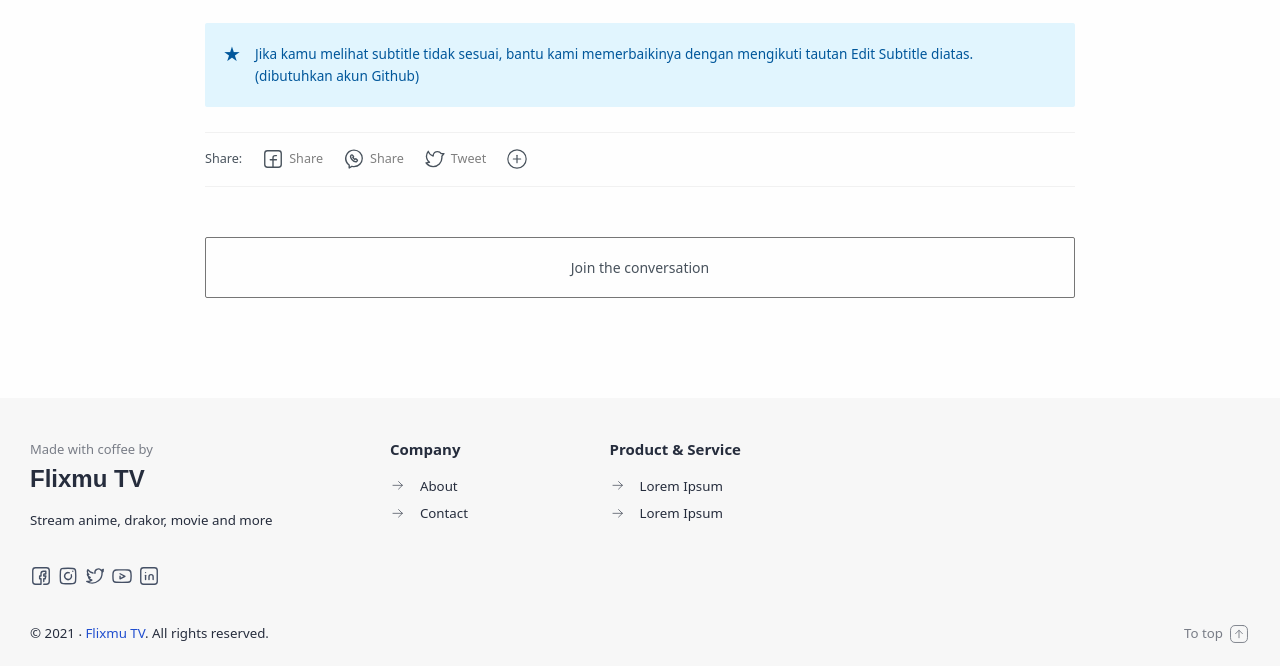
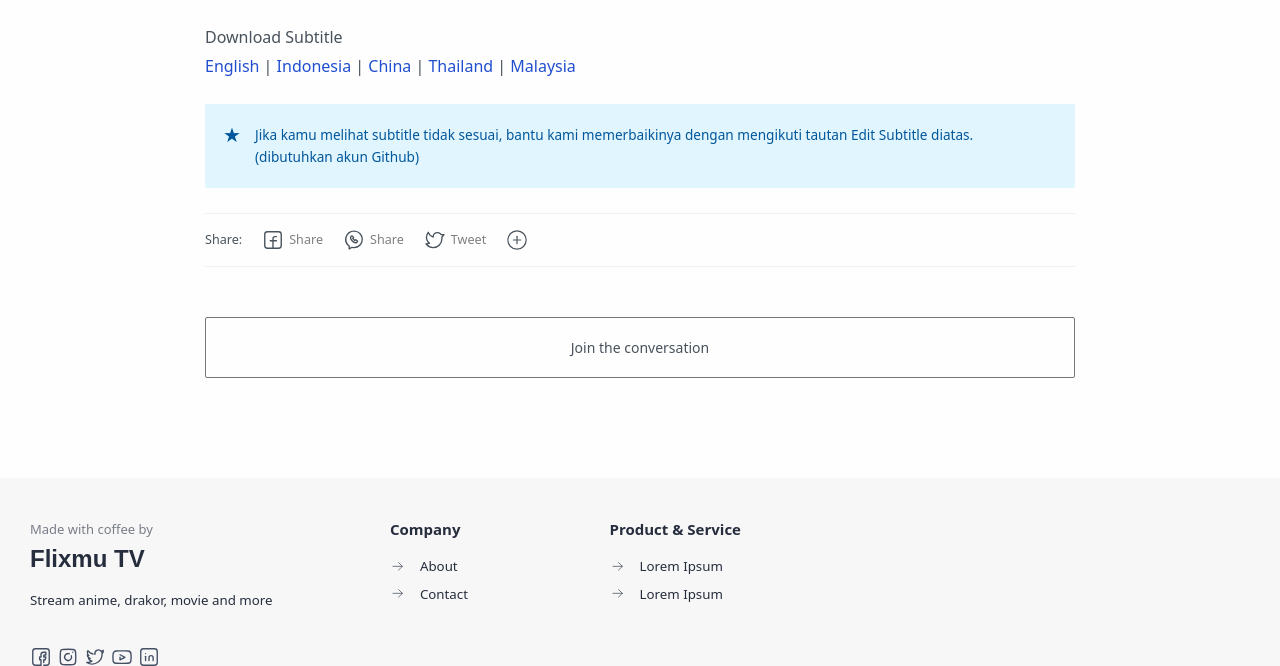
Before and after one commit to hippomu-media/Flixmu, a Jekyll site: the page built from _video/anime/I/I'm Standing on a Million Lives 2nd/1.md, in a window 1280 px wide and 900 px high, scrolled down 939 px, cut to the strip 234-900 px from the top of the window. Built offline with Jekyll 4.4.1, drawn with Linux system fonts in a browser that asks for light colours; some web fonts are replaced; comment, search, counter and statistics services are not loaded.

Commit message:
Update video-content.html

```diff
--- a/_includes/video-content.html
+++ b/_includes/video-content.html
@@ -28,6 +28,23 @@
 
 {{ content }}
 
+<div>Download Subtitle</div>
+{% if page.en %}
+<a href='https://flixmu.github.io/subtitle/{{ page.tag }}/{{ page.category }}/{{ page.episode }}_en.srt'>English</a>
+{% endif %}
+{% if page.in %}
+<span> | </span><a href='https://flixmu.github.io/subtitle/{{ page.tag }}/{{ page.category }}/{{ page.episode }}_in.srt'>Indonesia</a>
+{% endif %}
+{% if page.ch %}
+<span> | </span><a href='https://flixmu.github.io/subtitle/{{ page.tag }}/{{ page.category }}/{{ page.episode }}_ch.srt'>China</a>
+{% endif %}
+{% if page.th %}
+<span> | </span><a href='https://flixmu.github.io/subtitle/{{ page.tag }}/{{ page.category }}/{{ page.episode }}_th.srt'>Thailand</a>
+{% endif %}
+{% if page.ms %}
+<span> | </span><a href='https://flixmu.github.io/subtitle/{{ page.tag }}/{{ page.category }}/{{ page.episode }}_ms.srt'>Malaysia</a>
+{% endif %}
+
 <p class='note'>Jika kamu melihat subtitle tidak sesuai, bantu kami memerbaikinya dengan mengikuti tautan Edit Subtitle diatas. (dibutuhkan akun Github)</p>
 </div>
 </div>
```
